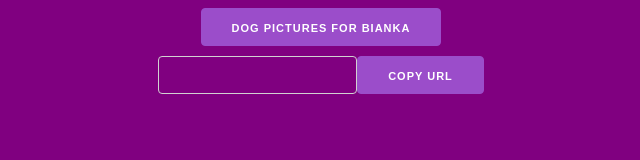
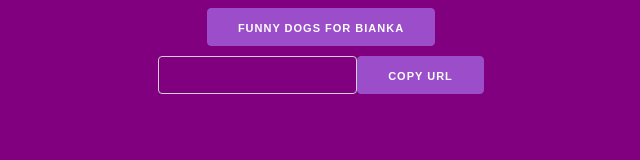
Before and after one commit to bedeko66/random-dog-pictures, a plain HTML site: page index.html in a window 1280 px wide. Shown: the full height of the page, 319-959 px from the left. Drawn offline with nearby package versions, Linux system fonts and the light colour scheme.

Commit message:
random dog pictures app v4

```diff
--- a/index.html
+++ b/index.html
@@ -10,7 +10,7 @@
 <body>
     <div class="content">
 
-        <button class="button"id="link"  onclick="getUrl()" return false;>Dog Pictures for Bianka</button>
+        <button class="button"id="link"  onclick="getUrl()" return false;>Funny dogs for Bianka</button>
 
         <div class="copy-section">
             <input type="text" id="dog-pic-url" readonly>
```
